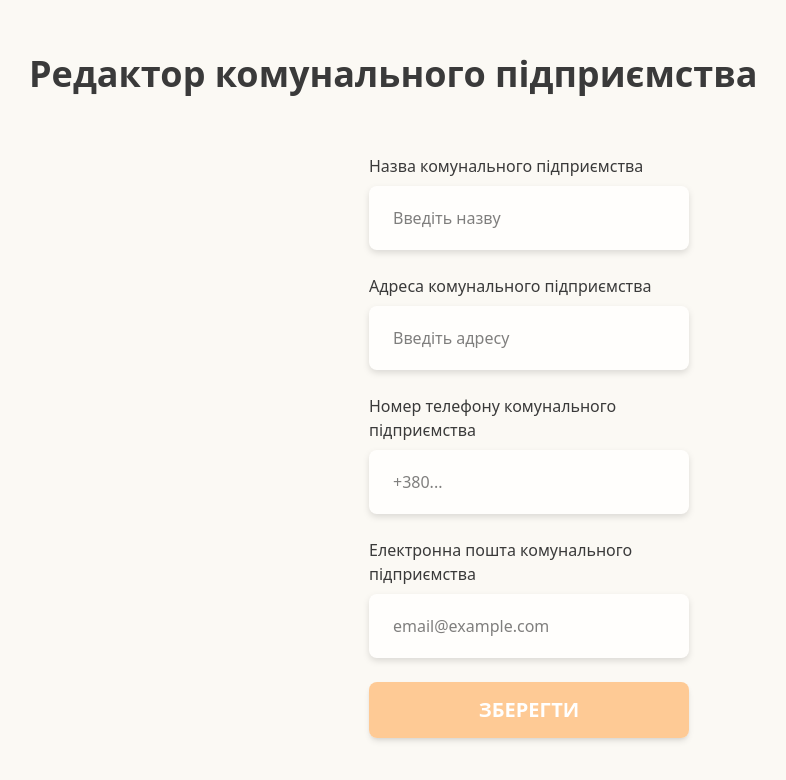
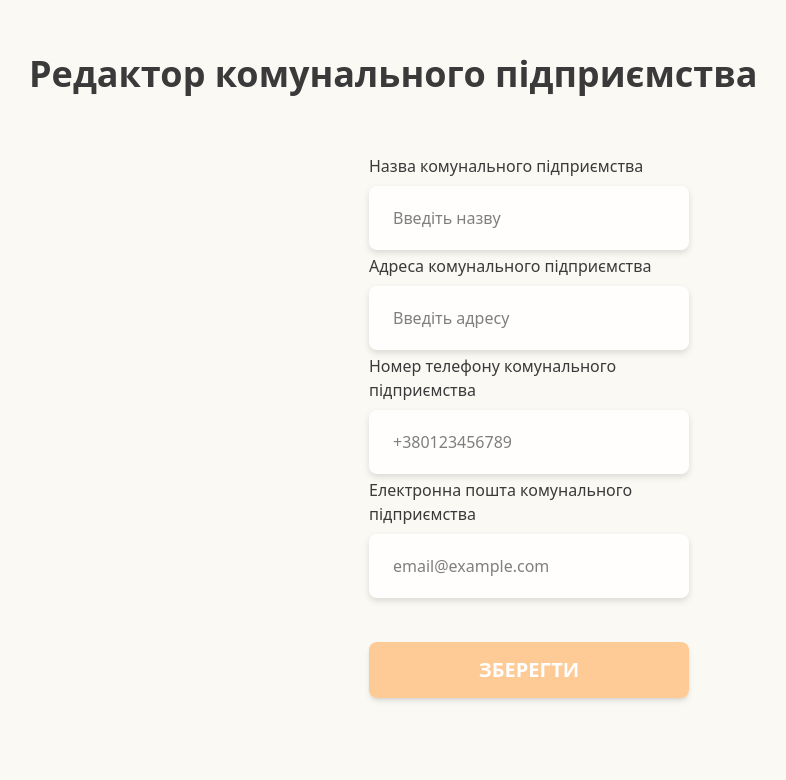
Before and after one commit to happyj4/UpCity, a Next.js app in the folder Web/: page /edit_kp in a window 1280 px wide. Shown: the part 106-886 px from the top of the page, without its empty margins (111-897 px from the left). Built offline with nearby package versions, Linux system fonts and the light colour scheme.

Commit message:
Додано валідацію, анімацію та покращено UX редагування КП

```diff
--- a/Web/components/page7/edit.jsx
+++ b/Web/components/page7/edit.jsx
@@ -1,4 +1,6 @@
 import { useEffect, useState } from "react";
+import Swal from "sweetalert2";
+import { motion } from "framer-motion";
 
 export function Edit() {
   const [data, setData] = useState({
@@ -7,11 +9,16 @@ export function Edit() {
     phone: "",
     email: "",
   });
+  const [errors, setErrors] = useState({
+    name: "",
+    address: "",
+    phone: "",
+    email: "",
+  });
   const hashId = window.location.hash.slice(1);
 
-  // Отримуємо ID з хешу URL
   useEffect(() => {
-    const token = localStorage.getItem("access_token");
+    const token = sessionStorage.getItem("access_token");
 
     if (hashId) {
       fetch(`http://46.101.245.42/utility_company/${hashId}`, {
@@ -29,16 +36,68 @@ export function Edit() {
     }
   }, []);
 
-  // Функція для зміни значень полів
+  const validate = (field, value) => {
+    switch (field) {
+      case "name":
+        if (!value || value.length < 8) {
+          return "Назва має містити мінімум 8 символів";
+        }
+        return "";
+      case "address":
+        if (!value || value.length < 8) {
+          return "Адреса має містити мінімум 8 символів";
+        }
+        return "";
+      case "phone":
+        if (!/^(\+?380)?\d{9}$/.test(value.replace(/\D/g, ""))) {
+          return "Введіть коректний номер телефону (наприклад, +380123456789)";
+        }
+        return "";
+      case "email":
+        if (!/^[^\s@]+@[^\s@]+\.[^\s@]+$/.test(value)) {
+          return "Введіть коректну електронну пошту";
+        }
+        return "";
+      default:
+        return "";
+    }
+  };
+
   const handleChange = (e) => {
+    const { name, value } = e.target;
+
     setData((prev) => ({
       ...prev,
-      [e.target.name]: e.target.value,
+      [name]: value,
+    }));
+
+    const errorMsg = validate(name, value);
+    setErrors((prev) => ({
+      ...prev,
+      [name]: errorMsg,
     }));
   };
 
+  const isValid = () => {
+    const newErrors = {};
+    Object.entries(data).forEach(([key, val]) => {
+      newErrors[key] = validate(key, val);
+    });
+    setErrors(newErrors);
+    return Object.values(newErrors).every((e) => e === "");
+  };
+
   const handleSubmit = async () => {
-    const token = localStorage.getItem("access_token");
+    if (!isValid()) {
+      Swal.fire(
+        "Неправильний формат",
+        "Будь ласка введіть дані у правильному форматі.",
+        "error"
+      );
+      return;
+    }
+
+    const token = sessionStorage.getItem("access_token");
 
     try {
       const response = await fetch(
@@ -51,7 +110,7 @@ export function Edit() {
             "Content-Type": "application/json",
           },
           body: JSON.stringify(data),
-        },
+        }
       );
 
       if (!response.ok) {
@@ -60,7 +119,16 @@ export function Edit() {
 
       const result = await response.json();
       console.log("Успішно оновлено:", result);
-      window.location.href = "http://localhost:3000/list_kp";
+      Swal.fire({
+        icon: "success",
+        title: "Відредаговано",
+        text: "Дані успішно оновлені",
+        confirmButtonText: "OK",
+      }).then((result) => {
+        if (result.isConfirmed) {
+          window.location.href = "http://localhost:3000/list_kp";
+        }
+      });
     } catch (error) {
       console.error("Помилка:", error);
       alert("Не вдалося зберегти дані");
@@ -72,64 +140,77 @@ export function Edit() {
       <h1 className="text-[#3A3A3A] text-4xl font-semibold pt-40 mb-15 pl-35">
         Редактор комунального підприємства
       </h1>
-      <div className="flex justify-center w-full h-auto">
-        <div className="felxflex-col h-auto w-[25%]">
-          <span className="text-[#3A3A3A] text-base font-light">
-            Назва комунального підприємства
-          </span>
-          <input
-            type="text"
-            name="name"
-            value={data.name}
-            onChange={handleChange}
-            placeholder="Введіть назву"
-            className="w-full h-16 rounded-lg bg-[#FFFEFC] focus:bg-white focus:border-orange-400 focus:ring-2 focus:ring-orange-200 outline-none drop-shadow-md mt-2 mb-6 pl-6 transition-all duration-300"
-          />
+      <motion.div
+        initial={{ opacity: 0, y: 40 }}
+        animate={{ opacity: 1, y: 0 }}
+        transition={{ duration: 0.6, ease: "easeOut" }}
+        className="flex justify-center w-full h-auto"
+      >
+        <motion.div
+          className="flex flex-col h-auto w-[25%]"
+          initial="hidden"
+          animate="visible"
+          variants={{
+            visible: {
+              transition: {
+                staggerChildren: 0.1,
+              },
+            },
+          }}
+        >
+          {["name", "address", "phone", "email"].map((field, index) => (
+            <motion.div
+              key={field}
+              variants={{
+                hidden: { opacity: 0, y: 20 },
+                visible: { opacity: 1, y: 0 },
+              }}
+            >
+              <label className="text-[#3A3A3A] text-base font-light">
+                {{
+                  name: "Назва комунального підприємства",
+                  address: "Адреса комунального підприємства",
+                  phone: "Номер телефону комунального підприємства",
+                  email: "Електронна пошта комунального підприємства",
+                }[field]}
+              </label>
+              <input
+                type="text"
+                name={field}
+                value={data[field]}
+                onChange={handleChange}
+                placeholder={{
+                  name: "Введіть назву",
+                  address: "Введіть адресу",
+                  phone: "+380123456789",
+                  email: "email@example.com",
+                }[field]}
+                className={`w-full h-16 rounded-lg bg-[#FFFEFC] focus:bg-white focus:border-orange-400 focus:ring-2 focus:ring-orange-200 outline-none drop-shadow-md mt-2 mb-1 pl-6 transition-all duration-300 ${
+                  errors[field] ? "border border-red-600" : ""
+                }`}
+              />
+              {errors[field] && (
+                <div className="text-red-600 text-sm mb-3">
+                  {errors[field]}
+                </div>
+              )}
+            </motion.div>
+          ))}
 
-          <span className="text-[#3A3A3A] text-base font-light">
-            Адреса комунального підприємства
-          </span>
-          <input
-            type="text"
-            name="address"
-            value={data.address}
-            onChange={handleChange}
-            placeholder="Введіть адресу"
-            className="w-full h-16 rounded-lg bg-[#FFFEFC] focus:bg-white focus:border-orange-400 focus:ring-2 focus:ring-orange-200 outline-none drop-shadow-md mt-2 mb-6 pl-6 transition-all duration-300"
-          />
-
-          <span className="text-[#3A3A3A] text-base font-light">
-            Номер телефону комунального підприємства
-          </span>
-          <input
-            type="text"
-            name="phone"
-            value={data.phone}
-            onChange={handleChange}
-            placeholder="+380..."
-            className="w-full h-16 rounded-lg bg-[#FFFEFC] focus:bg-white focus:border-orange-400 focus:ring-2 focus:ring-orange-200 outline-none drop-shadow-md mt-2 mb-6 pl-6 transition-all duration-300"
-          />
-
-          <span className="text-[#3A3A3A] text-base font-light">
-            Електронна пошта комунального підприємства
-          </span>
-          <input
-            type="text"
-            name="email"
-            value={data.email}
-            onChange={handleChange}
-            placeholder="email@example.com"
-            className="w-full h-16 rounded-lg bg-[#FFFEFC] focus:bg-white focus:border-orange-400 focus:ring-2 focus:ring-orange-200 outline-none drop-shadow-md mt-2 mb-6 pl-6 transition-all duration-300"
-          />
-
-          <button
+          <motion.button
             onClick={handleSubmit}
-            className="w-full mb-30 cursor-pointer h-14 bg-[rgba(255,190,125,0.8)] hover:bg-orange-400 transition-all duration-300 transform hover:scale-105 uppercase rounded-lg text-white text-xl font-semibold shadow-md hover:shadow-2xl"
+            className="w-full mt-10 mb-30 cursor-pointer h-14 bg-[rgba(255,190,125,0.8)] hover:bg-orange-400 transition-all duration-300 transform hover:scale-105 uppercase rounded-lg text-white text-xl font-semibold shadow-md hover:shadow-2xl"
+            whileHover={{ scale: 1.05 }}
+            whileTap={{ scale: 0.95 }}
+            variants={{
+              hidden: { opacity: 0, y: 20 },
+              visible: { opacity: 1, y: 0 },
+            }}
           >
             зберегти
-          </button>
-        </div>
-      </div>
+          </motion.button>
+        </motion.div>
+      </motion.div>
     </div>
   );
 }
```
